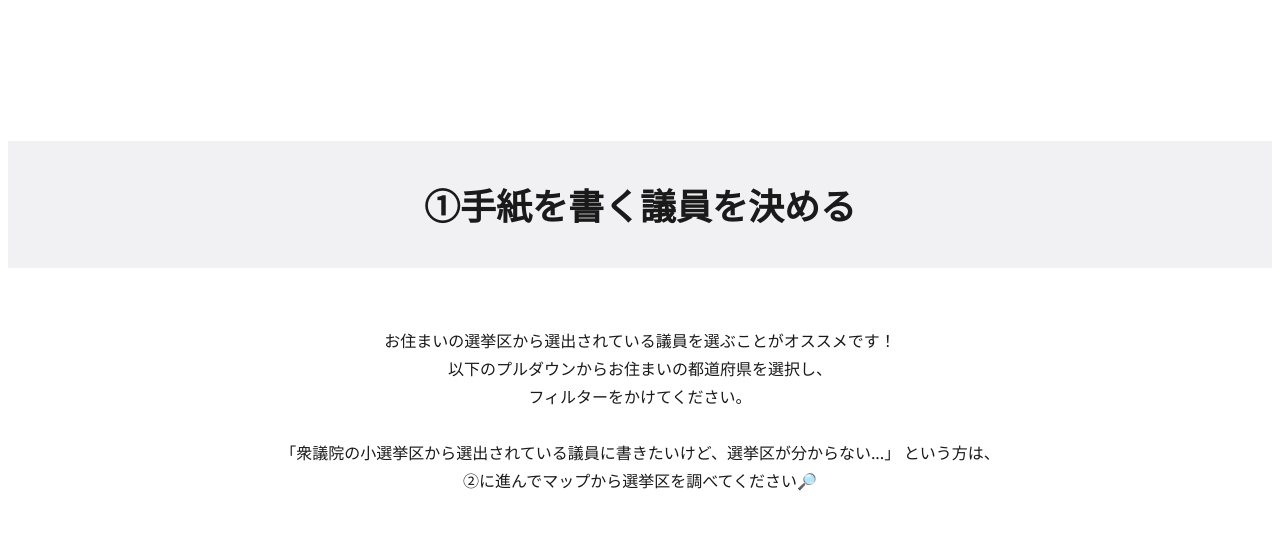
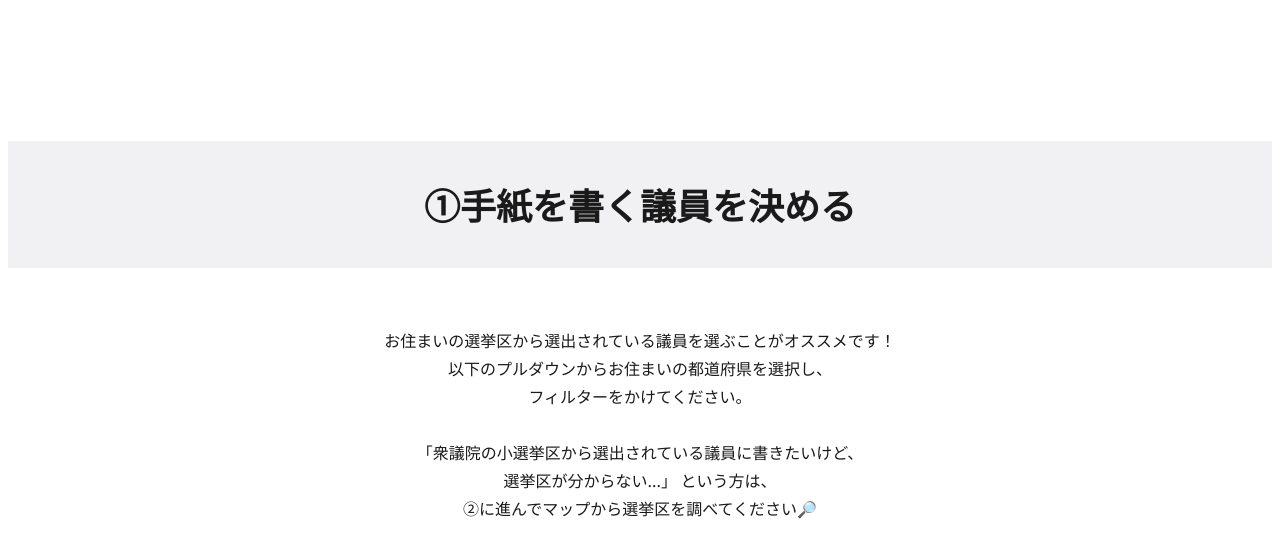
Before and after one commit to suigyozatabetai/write_letters, a plain HTML site: page index.html in a window 1280 px wide. Shown: the part 1093-1649 px from the top of the page. Drawn offline with Linux system fonts and the light colour scheme; some packages are replaced by stand-ins of ours.

Commit message:
Update index.html

```diff
--- a/index.html
+++ b/index.html
@@ -67,7 +67,9 @@
           フィルターをかけてください。
           <br>
           <br>
-          「衆議院の小選挙区から選出されている議員に書きたいけど、選挙区が分からない...」 という方は、
+          「衆議院の小選挙区から選出されている議員に書きたいけど、
+          <br>
+          選挙区が分からない...」 という方は、
           <br>
          ②に進んでマップから選挙区を調べてください🔎
         </div>
```
